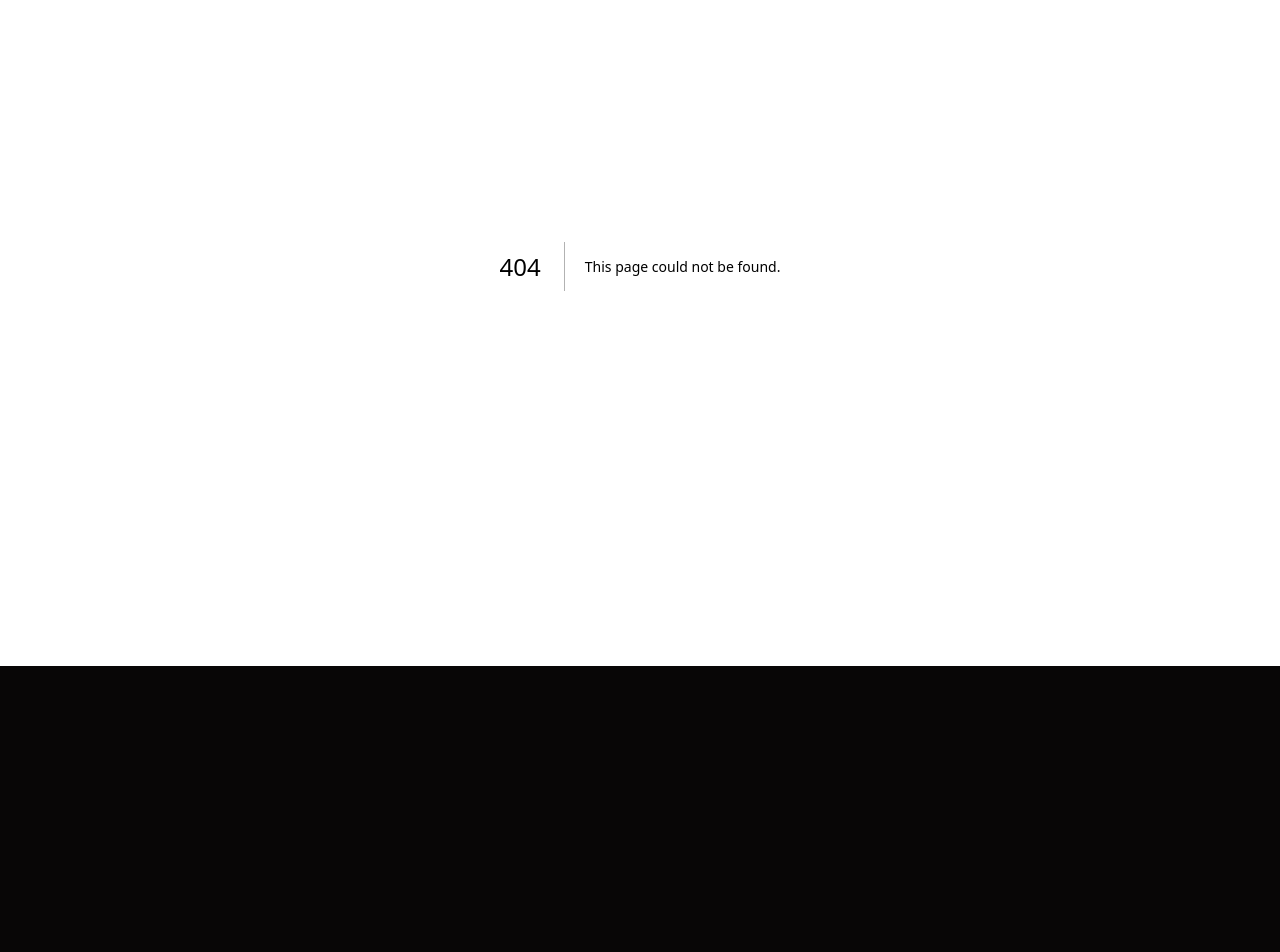
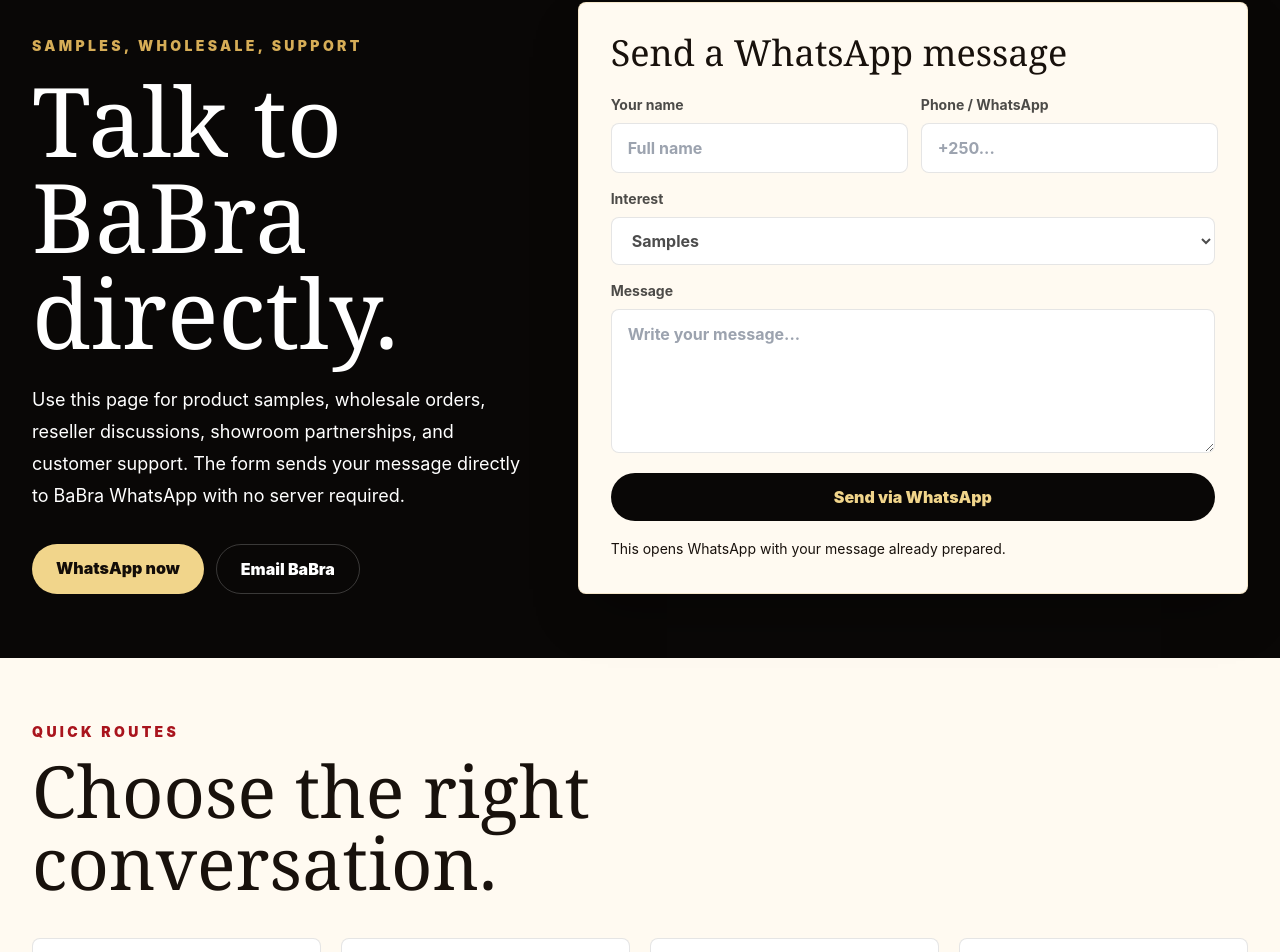
Before and after one commit to BaBraTv/babra-website-public, a Next.js app: page /contact in a window 1280 px wide. Before the commit this address had no page. Shown: the part 134-1086 px from the top of the page. Before the commit the page ends 800 px from the top, so only its background shows below. Built offline with nearby package versions, Linux system fonts and the light colour scheme.

Commit message:
Add BaBra contact and samples flow

```diff
--- /dev/null
+++ b/app/contact/ContactForm.tsx
@@ -0,0 +1,44 @@
+"use client";
+
+import { FormEvent } from "react";
+
+export function ContactForm() {
+  function sendWhatsApp(event: FormEvent<HTMLFormElement>) {
+    event.preventDefault();
+    const form = new FormData(event.currentTarget);
+    const message = `BaBra Website Message\nName: ${form.get("name")}\nPhone: ${form.get("phone")}\nInterest: ${form.get("interest")}\n\nMessage:\n${form.get("message")}`;
+    window.open(`https://wa.me/250788351482?text=${encodeURIComponent(message)}`, "_blank", "noopener,noreferrer");
+  }
+
+  return (
+    <form onSubmit={sendWhatsApp} className="rounded-lg border border-[#d6ad57]/25 bg-[#fffaf1] p-6 text-[#18110c] shadow-2xl shadow-black/35 md:p-8">
+      <h2 className="font-serif text-4xl leading-none">Send a WhatsApp message</h2>
+      <div className="mt-6 grid gap-4 sm:grid-cols-2">
+        <label className="grid gap-2 text-sm font-bold text-black/70">
+          Your name
+          <input className="rounded-lg border border-black/10 bg-white px-4 py-3 text-base outline-none" name="name" placeholder="Full name" required />
+        </label>
+        <label className="grid gap-2 text-sm font-bold text-black/70">
+          Phone / WhatsApp
+          <input className="rounded-lg border border-black/10 bg-white px-4 py-3 text-base outline-none" name="phone" placeholder="+250..." required />
+        </label>
+      </div>
+      <label className="mt-4 grid gap-2 text-sm font-bold text-black/70">
+        Interest
+        <select className="rounded-lg border border-black/10 bg-white px-4 py-3 text-base outline-none" name="interest" required>
+          <option>Samples</option>
+          <option>Wholesale</option>
+          <option>Partnership</option>
+          <option>Customer support</option>
+          <option>Franchise / showroom</option>
+        </select>
+      </label>
+      <label className="mt-4 grid gap-2 text-sm font-bold text-black/70">
+        Message
+        <textarea className="min-h-36 rounded-lg border border-black/10 bg-white px-4 py-3 text-base outline-none" name="message" placeholder="Write your message..." required />
+      </label>
+      <button className="mt-5 w-full rounded-full bg-[#090706] px-6 py-3 font-black text-[#f1d58b]" type="submit">Send via WhatsApp</button>
+      <p className="mt-4 text-sm leading-6 text-black/56">This opens WhatsApp with your message already prepared.</p>
+    </form>
+  );
+}
--- /dev/null
+++ b/app/contact/page.tsx
@@ -0,0 +1,75 @@
+import { ContactForm } from "./ContactForm";
+
+const contactOptions = [
+  ["Samples", "Request product samples for testing, shop display, salon use, or launch review."],
+  ["Wholesale", "Start reseller, shop, salon, distributor, or bulk-order discussion."],
+  ["Partnership", "Discuss showroom, franchise, media, school, farm, or BaBra Group opportunities."],
+  ["Customer support", "Ask about product use, delivery, order status, or official verification."],
+];
+
+const quickFacts = [
+  ["Phone / WhatsApp", "+250 788 351 482"],
+  ["Company email", "babracosmeticsltd@gmail.com"],
+  ["Location", "Kigali, Rwanda"],
+  ["Best route", "WhatsApp for fastest response"],
+];
+
+export const metadata = {
+  title: "Contact BaBra Cosmetics",
+  description:
+    "Contact BaBra Cosmetics Ltd for samples, wholesale, partnership, reseller, showroom, and customer support through WhatsApp or email."
+};
+
+export default function ContactPage() {
+  return (
+    <main className="min-h-screen bg-[#090706] text-white">
+      <section className="px-5 py-16 md:px-8">
+        <div className="mx-auto max-w-7xl">
+          <a className="text-sm font-black uppercase tracking-[0.18em] text-[#f1d58b]" href="/">BaBra.com</a>
+          <div className="mt-12 grid gap-10 lg:grid-cols-[0.86fr_1.14fr] lg:items-end">
+            <div>
+              <p className="text-sm font-black uppercase tracking-[0.24em] text-[#d6ad57]">Samples, wholesale, support</p>
+              <h1 className="mt-4 max-w-5xl font-serif text-6xl leading-none md:text-8xl">Talk to BaBra directly.</h1>
+              <p className="mt-6 max-w-2xl text-lg leading-8 text-white/66">
+                Use this page for product samples, wholesale orders, reseller discussions, showroom partnerships, and customer support. The form sends your message directly to BaBra WhatsApp with no server required.
+              </p>
+              <div className="mt-8 flex flex-wrap gap-3">
+                <a className="rounded-full bg-[#f1d58b] px-6 py-3 font-black text-[#130d08]" href="https://wa.me/250788351482?text=Hello%20BaBra%2C%20I%20want%20samples%20or%20wholesale%20information." target="_blank" rel="noopener noreferrer">WhatsApp now</a>
+                <a className="rounded-full border border-white/20 px-6 py-3 font-black text-white" href="mailto:babracosmeticsltd@gmail.com">Email BaBra</a>
+              </div>
+            </div>
+            <ContactForm />
+          </div>
+        </div>
+      </section>
+
+      <section className="bg-[#fffaf1] px-5 py-16 text-[#18110c] md:px-8">
+        <div className="mx-auto max-w-7xl">
+          <p className="text-sm font-black uppercase tracking-[0.24em] text-[#a9141d]">Quick routes</p>
+          <h2 className="mt-3 max-w-4xl font-serif text-5xl leading-none md:text-7xl">Choose the right conversation.</h2>
+          <div className="mt-10 grid gap-5 md:grid-cols-2 xl:grid-cols-4">
+            {contactOptions.map(([title, text]) => (
+              <article key={title} className="rounded-lg border border-black/10 bg-white p-6 shadow-xl shadow-black/5">
+                <h3 className="font-serif text-3xl">{title}</h3>
+                <p className="mt-4 leading-7 text-black/62">{text}</p>
+              </article>
+            ))}
+          </div>
+        </div>
+      </section>
+
+      <section className="px-5 py-16 md:px-8">
+        <div className="mx-auto max-w-7xl rounded-lg border border-white/10 bg-[#18110f] p-7 md:p-10">
+          <div className="grid gap-5 md:grid-cols-2 xl:grid-cols-4">
+            {quickFacts.map(([label, value]) => (
+              <div key={label} className="rounded-lg border border-white/10 bg-black/20 p-5">
+                <span className="text-xs font-black uppercase tracking-[0.18em] text-[#d6ad57]">{label}</span>
+                <p className="mt-3 text-lg font-black text-white/86">{value}</p>
+              </div>
+            ))}
+          </div>
+        </div>
+      </section>
+    </main>
+  );
+}
--- a/app/layout.tsx
+++ b/app/layout.tsx
@@ -37,7 +37,10 @@
     "EI BaBra Holding Ltd",
     "BaBra quality documentation",
     "GMP cosmetics manufacturing",
-    "ISO 22716 cosmetics"
+    "ISO 22716 cosmetics",
+    "BaBra samples",
+    "BaBra wholesale",
+    "BaBra partnership"
   ],
   openGraph: {
     title: "BaBra Group | Cosmetics, LifeTalk TV, Showroom & Holding Vision",
--- a/app/page.tsx
+++ b/app/page.tsx
@@ -178,6 +178,7 @@
               ["LifeTalk TV", "/lifetalk-tv"],
               ["Holding", "/holding"],
               ["Quality", "/quality"],
+              ["Contact", "/contact"],
               ["Science", "#science-of-babra"],
               ["Platform", "#platform"]
             ].map(([item, href]) => (
@@ -187,8 +188,8 @@
             ))}
           </div>
 
-          <a className="rounded-full bg-[#f1d58b] px-4 py-2 text-sm font-black text-[#130d08]" href="https://wa.me/250788351482" target="_blank">
-            Order
+          <a className="rounded-full bg-[#f1d58b] px-4 py-2 text-sm font-black text-[#130d08]" href="/contact">
+            Samples
           </a>
         </div>
       </nav>
@@ -307,8 +308,8 @@
                     The website should prove the product exists without publishing full label data, barcode, QR, or complete ingredient details that can help copycats.
                     Full package information stays available on the physical product and for verified business partners.
                   </p>
-                  <a className="mt-6 inline-flex rounded-full bg-[#090706] px-5 py-3 font-black text-[#f1d58b]" href="https://wa.me/250788351482" target="_blank">
-                    Order on WhatsApp
+                  <a className="mt-6 inline-flex rounded-full bg-[#090706] px-5 py-3 font-black text-[#f1d58b]" href="/contact">
+                    Request samples
                   </a>
                 </div>
               </div>
@@ -333,8 +334,8 @@
                   <span className="text-xs font-black uppercase tracking-[0.18em] text-[#d6ad57]">{product.tag}</span>
                   <h3 className="mt-3 font-serif text-3xl leading-tight">{product.name}</h3>
                   <p className="mt-3 leading-7 text-white/62">{product.note}</p>
-                  <a className="mt-5 inline-flex rounded-full border border-[#d6ad57]/35 px-4 py-2 text-sm font-black text-[#f1d58b]" href="https://wa.me/250788351482" target="_blank">
-                    Order now
+                  <a className="mt-5 inline-flex rounded-full border border-[#d6ad57]/35 px-4 py-2 text-sm font-black text-[#f1d58b]" href="/contact">
+                    Request samples
                   </a>
                 </div>
               </motion.article>
--- a/app/products/page.tsx
+++ b/app/products/page.tsx
@@ -124,6 +124,21 @@
         </div>
       </section>
 
+      <section className="bg-[#120b09] px-5 py-16 text-white md:px-8">
+        <div className="mx-auto max-w-7xl rounded-lg border border-[#d6ad57]/25 bg-[#18110f] p-7 md:p-10">
+          <div className="grid gap-8 lg:grid-cols-[0.9fr_1.1fr] lg:items-end">
+            <div>
+              <p className="text-sm font-black uppercase tracking-[0.24em] text-[#d6ad57]">Samples and partnerships</p>
+              <h2 className="mt-3 font-serif text-5xl leading-none md:text-7xl">Launch-ready for shops, salons, and distributors.</h2>
+              <p className="mt-6 text-lg leading-8 text-white/64">BaBra supports product samples, wholesale discussions, reseller onboarding, and partnership requests through a direct WhatsApp contact flow.</p>
+            </div>
+            <div className="flex flex-wrap gap-3">
+              <a className="rounded-full bg-[#f1d58b] px-6 py-3 font-black text-[#130d08]" href="/contact">Request samples</a>
+              <a className="rounded-full border border-white/20 px-6 py-3 font-black text-white" href="/quality">View quality proof</a>
+            </div>
+          </div>
+        </div>
+      </section>
       <section className="bg-[#fffaf1] px-5 py-16 text-[#18110c] md:px-8">
         <div className="mx-auto max-w-7xl">
           <p className="text-sm font-black uppercase tracking-[0.24em] text-[#a9141d]">Future e-commerce structure</p>
--- a/app/sitemap.ts
+++ b/app/sitemap.ts
@@ -11,6 +11,7 @@
     ["/lifetalk-tv/nzabigeraho", "weekly", 0.8],
     ["/holding", "monthly", 0.8],
     ["/quality", "monthly", 0.85],
+    ["/contact", "monthly", 0.85],
     ["/marketplace", "weekly", 0.9],
     ["/wallet", "monthly", 0.7],
     ["/dashboard", "monthly", 0.6]
```
